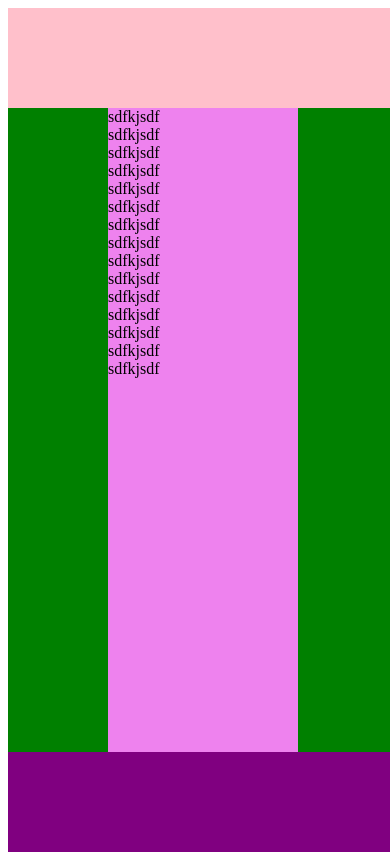
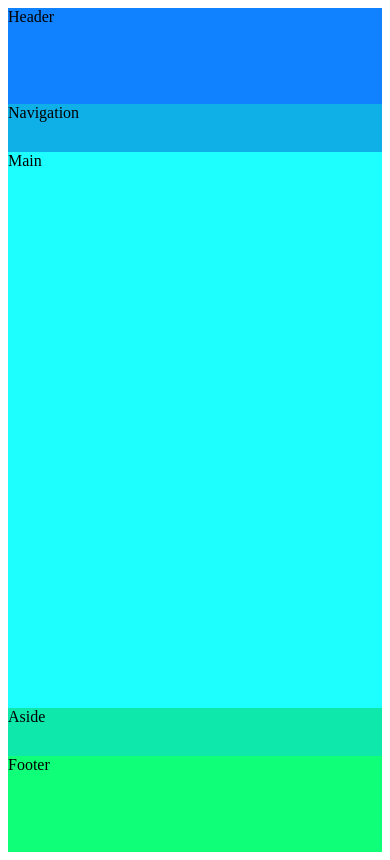
Before and after one commit to mtoymil/holyGrail, a plain HTML site: page index.html in a window 390 px wide. Drawn offline with Linux system fonts and the light colour scheme.

Commit message:
mobile first with rem

```diff
--- a/index.html
+++ b/index.html
@@ -2,34 +2,20 @@
 <html>
   <head>
     <meta charset="utf-8">
+    <meta name="viewport" content="width=device-width">
     <title></title>
     <link rel="stylesheet" href="main.css">
   </head>
   <body>
-    <header></header>
+    <header>Header</header>
     <section>
-      <nav></nav>
+      <nav>Navigation</nav>
       <main>
-        sdfkjsdf<br>
-        sdfkjsdf<br>
-        sdfkjsdf<br>
-        sdfkjsdf<br>
+        Main
 
-        sdfkjsdf<br>
-        sdfkjsdf<br>
-
-        sdfkjsdf<br>
-        sdfkjsdf<br>
-        sdfkjsdf<br>
-        sdfkjsdf<br>
-        sdfkjsdf<br>
-        sdfkjsdf<br>
-        sdfkjsdf<br>
-        sdfkjsdf<br>
-        sdfkjsdf<br>
       </main>
-      <aside></aside>
+      <aside>Aside</aside>
     </section>
-    <footer></footer>
+    <footer>Footer</footer>
   </body>
 </html>
--- a/main.css
+++ b/main.css
@@ -3,32 +3,46 @@ body {
   display: flex;
   flex-direction: column;
 }
+header {
+  background-color: #1081FF;
+  height: 6rem;
+}
 
-header {
-  width: 100vw;
-  height: 100px;
-  background-color: pink;
+nav {
+  background-color: #0FAFE8;
+  height: 3rem;
+
 }
 
 section {
   display: flex;
-  width: 100vw;
-  background-color: yellow;
+  flex-direction: column;
   flex-grow: 1;
 }
 
-nav, aside {
-  width: 100px;
-  background-color: green;
+main {
+  background-color: #1DFFFF;
+  flex-grow: 1;
 }
 
-main {
-  flex-grow: 1;
-  background-color: violet;
+aside {
+  background-color: #0FE8AB;
+  height: 3rem;
 }
 
 footer {
-  width: 100vw;
-  height: 100px;
-  background-color: purple;
+  background-color: #10FF78;
+  height: 6rem;
 }
+
+@media (min-width: 49rem) {
+  section {
+    flex-direction: row;
+    flex-grow: 1;
+  }
+
+  nav, aside {
+    width: 3rem;
+    height: auto;
+  }
+}
```
